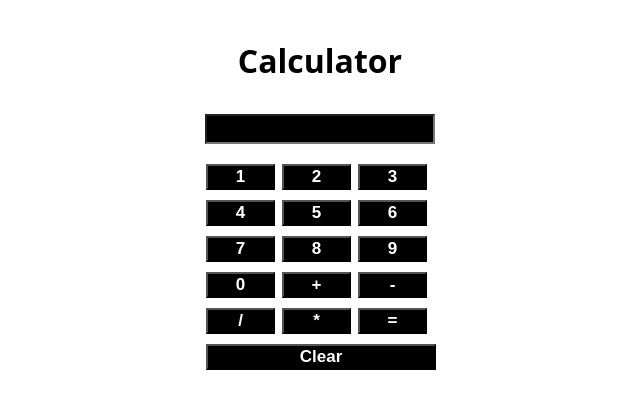
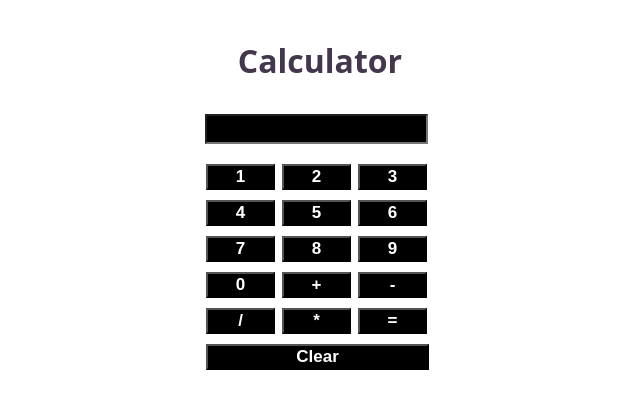
Before and after one commit to prasadmore01/Calculator-using-Js, a plain HTML site: page index.html in a window 1280 px wide. Shown: the whole page, without its empty margins (320-960 px from the left). Drawn offline with Linux system fonts and the light colour scheme.

Commit message:
Update style.css

```diff
--- a/style.css
+++ b/style.css
@@ -11,17 +11,19 @@
 
 .container h1{
     text-align: center;
+    color: rgb(66, 55, 77);
     font-family: system-ui, -apple-system, BlinkMacSystemFont, 'Segoe UI', Roboto, Oxygen, Ubuntu, Cantarell, 'Open Sans', 'Helvetica Neue', sans-serif;
 }
 
 .container #txt{
-    width: 100%;
+    width: 97%;
     height: 30px;
     padding: 3px;
     margin:10px 0px;
 
 
 }
+
 
 
 .container input{
@@ -34,11 +36,16 @@
     margin-left: 1px;
 }
 
+.container input:hover{
+    background-color: gray;
+}
+
 .container .row{
     margin: 10px 0px;
+
 }
 
 
 #clearBtn{
-    width: 100%;
+    width: 97%;
 }
```
